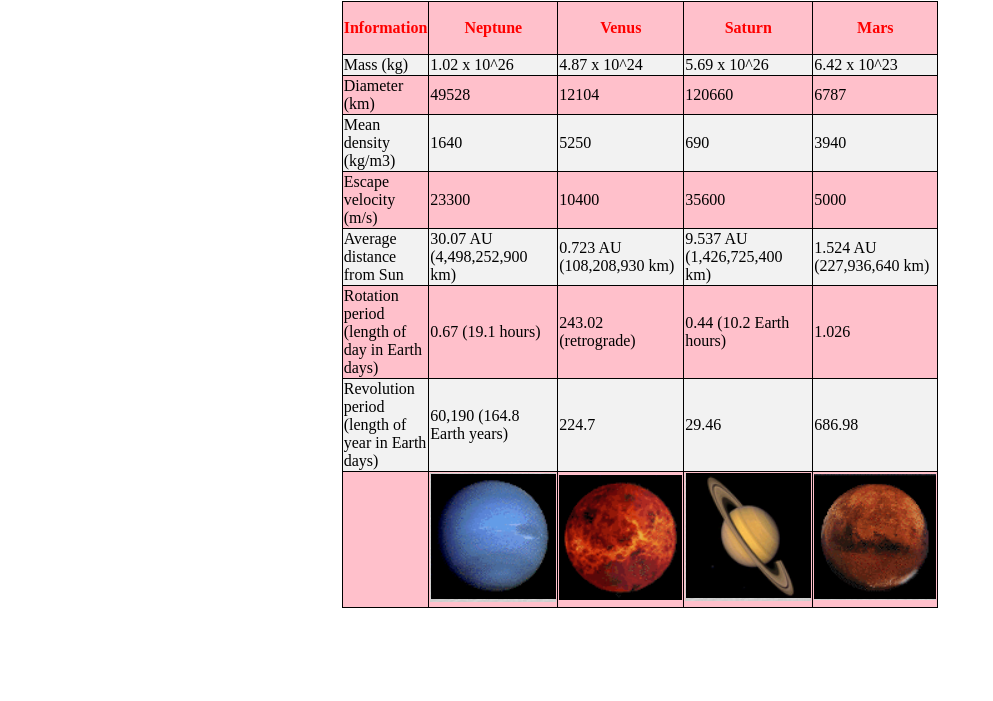
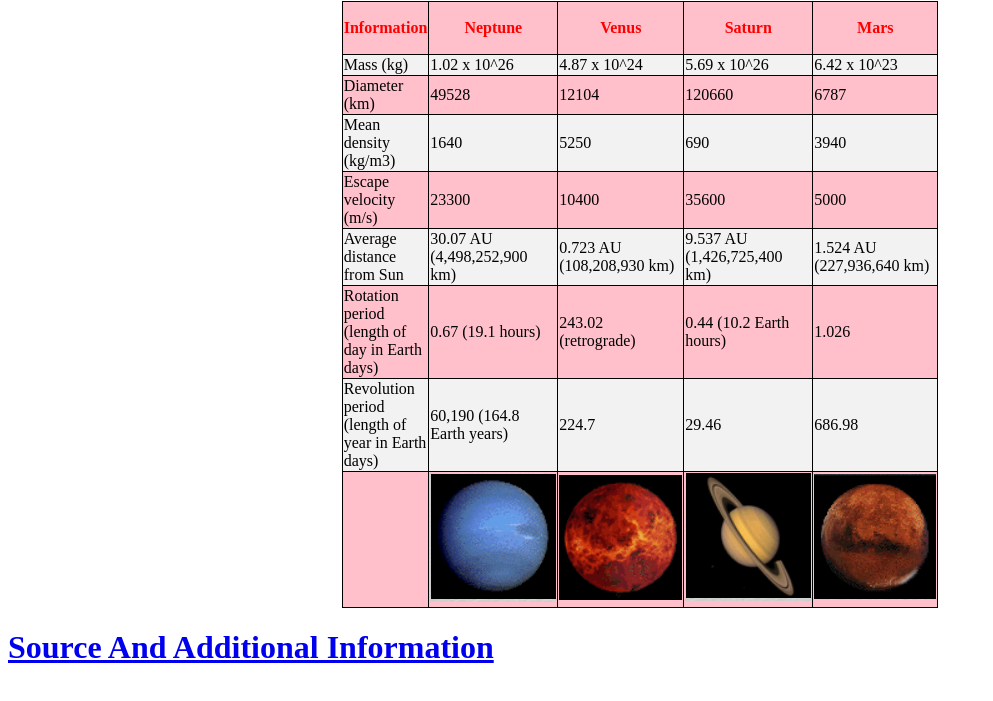
Before and after one commit to mflowers1395/lab5, a plain HTML site: page index.html in a window 1280 px wide. Shown: the part 79-780 px from the top of the page, without its empty margins (0-993 px from the left). Drawn offline with Linux system fonts and the light colour scheme.

Commit message:
Adding source

```diff
--- a/index.html
+++ b/index.html
@@ -77,5 +77,7 @@
   </tr>
 </table>
 
+
+<h1> <a href="https://pds.jpl.nasa.gov/planets/">Source And Additional Information </a> </h1>
 </body>
 </html>
```
